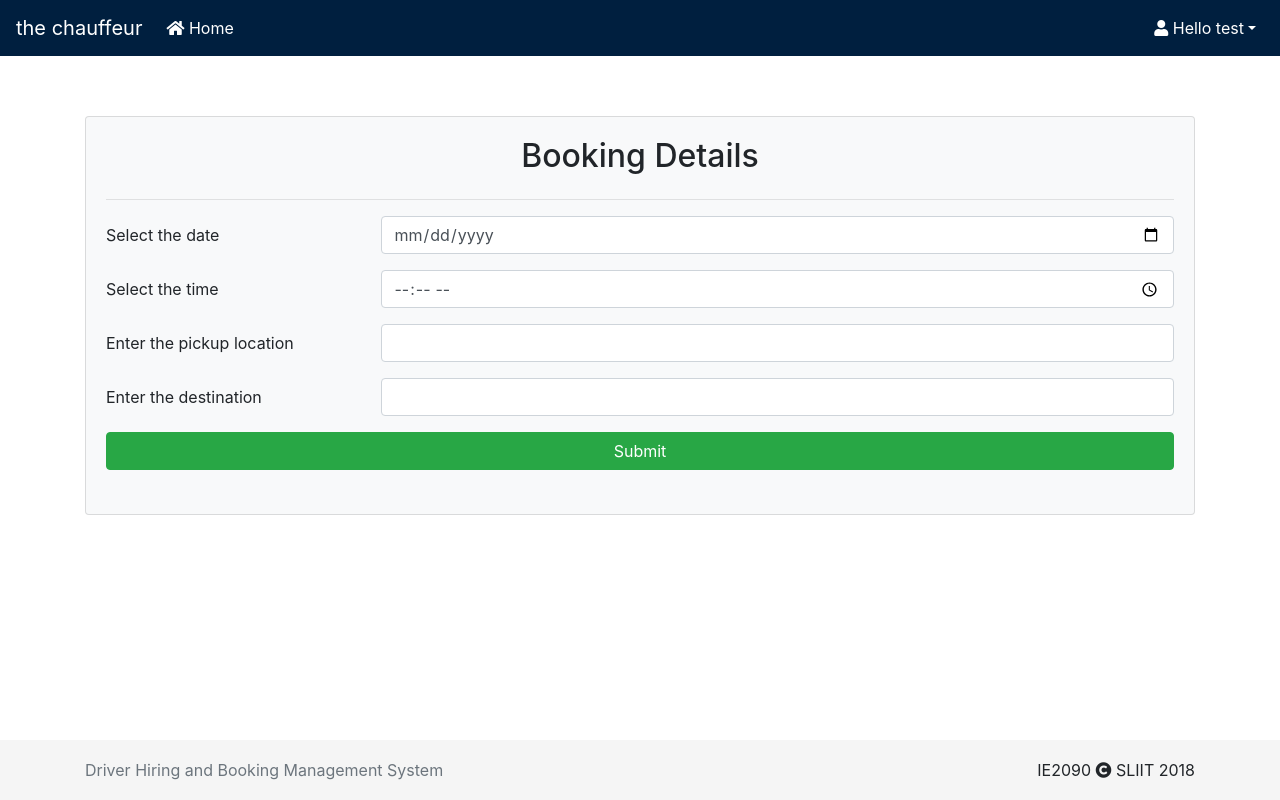
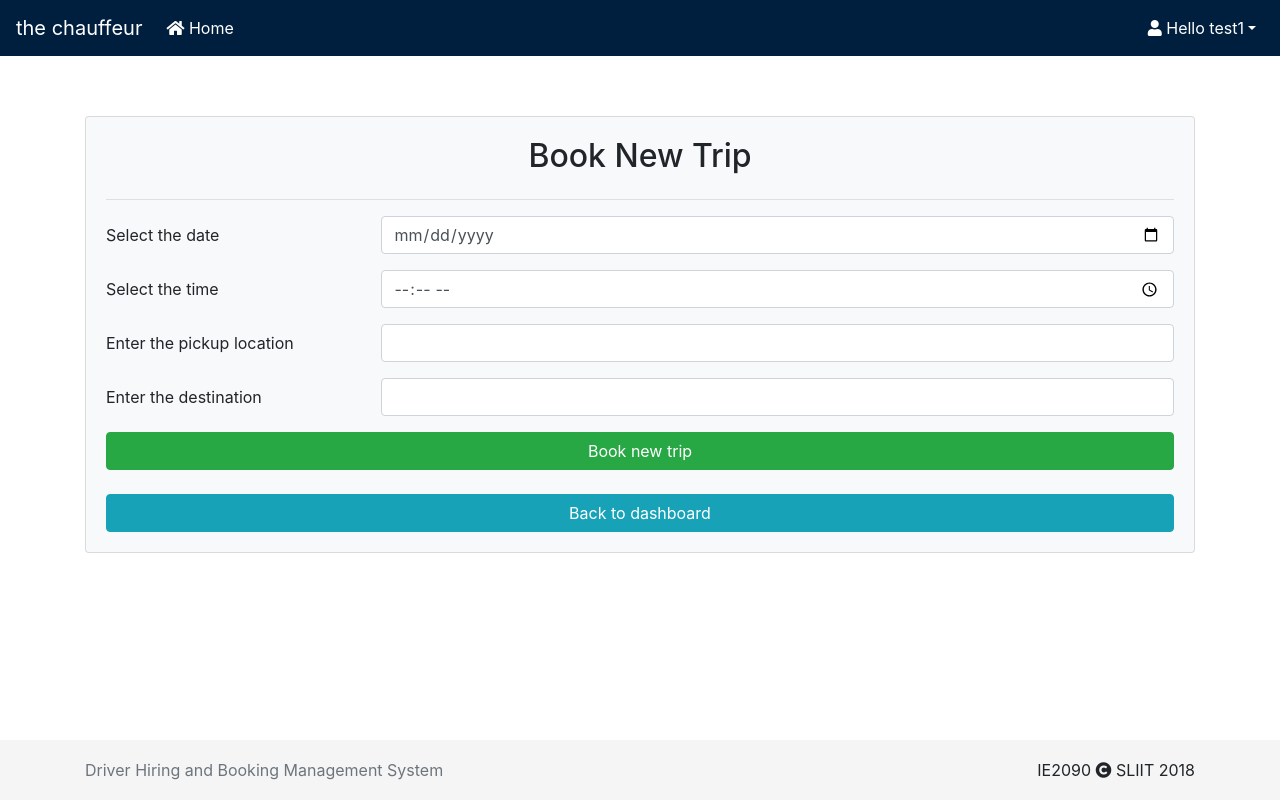
Before and after one commit to miyurusankalpa/driver-booking, a PHP site: page /new_booking.php in a window 1280 px wide. Run offline with PHP 8.4, Linux system fonts and the light colour scheme; a user stored in the database is signed in.

Commit message:
bookings is now trips
added bokking time, more info and back dash btns

```diff
--- a/DB.sql
+++ b/DB.sql
@@ -13,15 +13,19 @@ CREATE TABLE `users` (
   PRIMARY KEY (`user_id`)
 );
 
-INSERT INTO `users` (`firstname`, `lastname`, `username`, `password`, `mobileno`, `email`,`group`) VALUES ('fname', 'lname', 'test', '098f6bcd4621d373cade4e832627b4f6', '00000000', 'test@example.com','Customer');
+INSERT INTO `users` (`firstname`, `lastname`, `username`, `password`, `mobileno`, `email`,`group`) VALUES ('John', 'Doe', 'test1', '098f6bcd4621d373cade4e832627b4f6', '00000000', 'customer@example.com','Customer');
+INSERT INTO `users` (`firstname`, `lastname`, `username`, `password`, `mobileno`, `email`,`group`) VALUES ('John', 'the Driver', 'test2', '098f6bcd4621d373cade4e832627b4f6', '00000000', 'driver@example.com','Driver');
+INSERT INTO `users` (`firstname`, `lastname`, `username`, `password`, `mobileno`, `email`,`group`) VALUES ('Admin', 'Istrator', 'admin', '098f6bcd4621d373cade4e832627b4f6', '00000000', 'admin@example.com','Admin');
 
 CREATE TABLE `booking` (
   `booking_id` INT NOT NULL AUTO_INCREMENT,
   `user_id` INT NOT NULL,
+  `booking_time` TIMESTAMP NOT NULL DEFAULT CURRENT_TIMESTAMP,
   `date` DATE NULL,
   `time` TIME NULL,
   `pickup` VARCHAR(60) NULL,
   `destination` VARCHAR(60) NULL,
+  `driver_id` INT NULL DEFAULT '0',
   `status` INT NULL DEFAULT '0',
   PRIMARY KEY (`booking_id`)
 );
--- a/new_booking.php
+++ b/new_booking.php
@@ -2,7 +2,8 @@
 	include 'header.php';
 ?>
 <div class="card card-body bg-light">
-    <h2 class="text-center">Booking Details</h2>
+
+    <h2 class="text-center">Book New Trip</h2>
 	<hr>
      <form>
        <div class="form-group row">
@@ -34,10 +35,12 @@
 	   </div>
 
           <div class="input-group">
-          	   <button type="submit" id="submit" name="Register" class="btn btn-block btn-success">Submit</button>
+          	   <button type="submit" id="submit" name="Register" class="btn btn-block btn-success">Book new trip</button>
           </div>
-          <br><div id="booking_status"></div>
- </form></div>
+          <br><div id="booking_status" class="text-center"></div>
+ </form>
+ <a href="/customer.php" class="btn btn-info">Back to dashboard</a>
+ </div>
 
  <script type="text/javascript">
 j(document).ready(function () {
```
Also changed, not shown: status_booking.php (+4 -3 lines).
